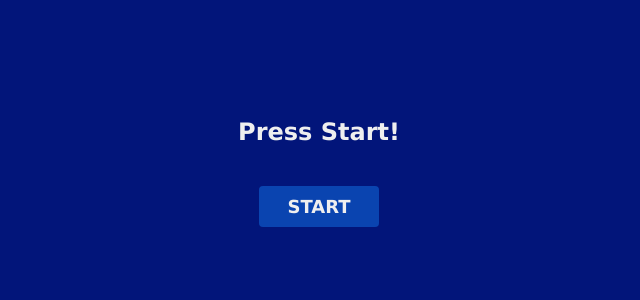
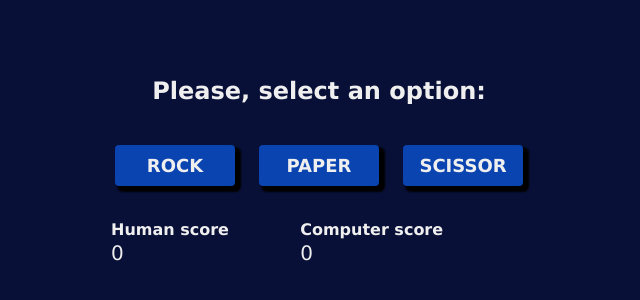
Before and after one commit to wander-alves/odin-rock-paper-scissors, a plain HTML site: page index.html in a window 1280 px wide. Shown: the part 228-528 px from the top of the page, without its empty margins (321-961 px from the left). Drawn offline with Linux system fonts and the light colour scheme.

Commit message:
feat: refactoring the styles of application and adding DOM interaction

```diff
--- a/assets/css/style.css
+++ b/assets/css/style.css
@@ -7,7 +7,7 @@
 
 .container {
   min-height: 100vh;
-  background-color: #02157A;
+  background-color: #091038;
   display: flex;
   flex-direction: column;
   align-items: center;
@@ -44,6 +44,7 @@
   background-color: #0a44b0;
   cursor: pointer;
   transition: filter 0.3s ease;
+  box-shadow: 4px 4px 2px 2px rgba(0, 0, 0);
 }
 
 .container .controls button:hover {
@@ -51,8 +52,8 @@
 }
 
 .container .controls button:active {
-  box-shadow: inset 0 0 12px 2px rgba(0, 0, 0);
-  text-shadow: 4px 2px rgba(0, 0, 0, 0.4);
+  box-shadow: 0px 0px 0px 0px rgba(0, 0, 0);
+  transform: translateX(4px) translateY(4px);
 }
 
 .container h2 {
@@ -61,3 +62,18 @@
   color: #EFEFEF;
   font-size: 24px;
 }
+
+table.score {
+  width: 420px;
+  margin-top: 32px;
+  color: #EFEFEF;
+}
+
+table.score th {
+  text-align: left;
+}
+
+table.score td {
+  margin-top: 16px;
+  font-size: 20px;
+}
--- a/assets/js/main.js
+++ b/assets/js/main.js
@@ -1,3 +1,7 @@
+const buttons = document.querySelectorAll('.controls button');
+const humanScoreDisplay = document.getElementById('human-score');
+const computerScoreDisplay = document.getElementById('computer-score');
+
 const choices = ["rock", "paper", "scissor"];
 let humanScore = 0;
 let computerScore = 0;
@@ -7,12 +11,12 @@ function getComputerChoice(){
   return choices[randomIndex];
 }
 
-function getHumanChoice(){
-  const choice = prompt(`[Human: ${humanScore} x Computer: ${computerScore}] Please, select Rock, Paper or Scissor: `);
+function getHumanChoice(choice){
   if(!choices.find((item)=> item.toLowerCase() === choice.toLowerCase())){
     alert('Invalid option');
     getHumanChoice();
   }
+
   return choice;
 }
 
@@ -60,19 +64,23 @@ function playRound(humanChoice, computerChoice){
 
 
 
-function playGame(){
-  const humanChoice = getHumanChoice();
+function playGame(choice){
+  const humanChoice = getHumanChoice(choice);
   const computerChoice = getComputerChoice();
 
   playRound(humanChoice, computerChoice);
+  humanScoreDisplay.innerText = humanScore;
+  computerScoreDisplay.innerText = computerScore;
 
   if(humanScore === 5){
     alert("You win!!!")
   }else if(computerScore === 5){
     alert("You lose")
-  }else{
-    playGame();
   }
 }
 
-document.getElementById("start").addEventListener("click", playGame)
+buttons.forEach((button)=> {
+  button.addEventListener('click', (e)=> {
+    playGame(e.target.innerText)
+  })
+})
--- a/index.html
+++ b/index.html
@@ -10,10 +10,26 @@
 
 <body>
   <div class="container">
-    <h1>Press Start!</h1>
+    <h1>Please, select an option:</h1>
     <div class="controls">
-      <button id="start">Start</button>
+      <button>Rock</button>
+      <button>Paper</button>
+      <button>Scissor</button>
     </div>
+    <table class="score">
+      <thead>
+        <tr>
+          <th>Human score</th>
+          <th>Computer score</th>
+        </tr>
+      </thead>
+      <tbody>
+        <tr>
+          <td id="human-score">0</td>
+          <td id="computer-score">0</td>
+        </tr>
+      </tbody>
+    </table>
   </div>
   <script src="./assets/js/main.js"></script>
 </body>
```
Also changed, not shown: 1 other file.
